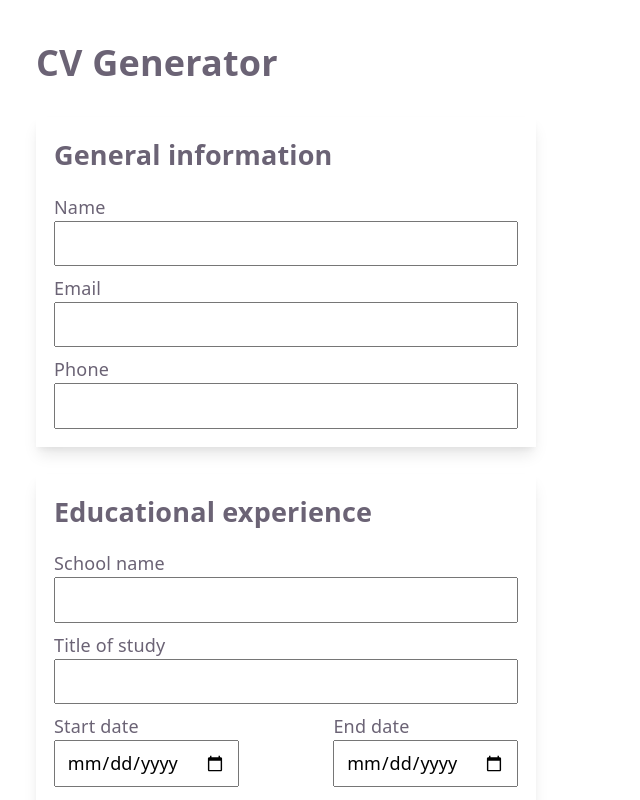
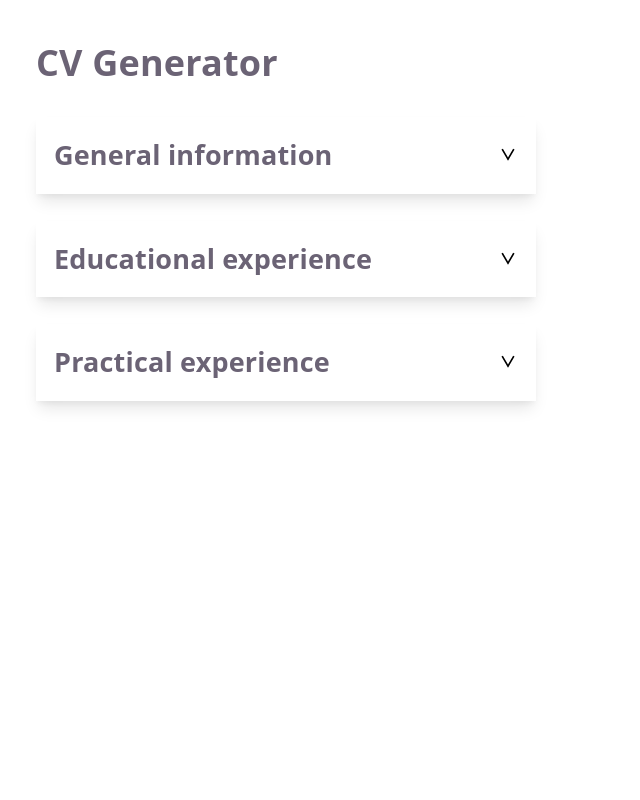
Before and after one commit to MatiasBastarrica/project-cv-application-top, a React (Vite) app: page / in a window 1280 px wide. Shown: the top 800 px of the page, without its empty margins (0-640 px from the left). Built offline with nearby package versions, Linux system fonts and the light colour scheme.

Commit message:
Add the accordion icon to the components

```diff
--- a/src/App.css
+++ b/src/App.css
@@ -1,3 +1,9 @@
+/* ### AUXILIARY CLASSES ### */
+
+.hide {
+  display: none;
+}
+
 /* ### FORM SECTION ### */
 
 .form-section {
@@ -14,6 +20,27 @@
   display: flex;
   flex-direction: column;
   gap: 1rem;
+}
+
+.field-title {
+  display: flex;
+  justify-content: space-between;
+  align-items: center;
+}
+
+.field-title button {
+  border: none;
+  background-color: transparent;
+}
+
+.field-title button:hover {
+  cursor: pointer;
+}
+
+.field-title svg {
+  width: 20px;
+  height: auto;
+  transform: rotate(90deg);
 }
 
 form {
--- a/src/components/EdExp.jsx
+++ b/src/components/EdExp.jsx
@@ -1,8 +1,16 @@
 export function EdExp() {
   return (
     <div className="cv-form-field">
-      <h2>Educational experience</h2>
-      <form action="#">
+      <div className="field-title">
+        <h2>Educational experience</h2>
+        <button type="button">
+          <svg xmlns="http://www.w3.org/2000/svg" viewBox="0 0 24 24">
+            <title>Expand form field</title>
+            <path d="M5.5,4.14L4.5,5.86L15,12L4.5,18.14L5.5,19.86L19,12L5.5,4.14Z" />
+          </svg>
+        </button>
+      </div>
+      <form action="#" className="hide">
         <div>
           <label htmlFor="school-name">School name</label>
           <input type="text" id="school-name" />
--- a/src/components/GralInfo.jsx
+++ b/src/components/GralInfo.jsx
@@ -1,8 +1,16 @@
 export function GralInfo() {
   return (
     <div className="cv-form-field">
-      <h2>General information</h2>
-      <form action="#">
+      <div className="field-title">
+        <h2>General information </h2>
+        <button type="button">
+          <svg xmlns="http://www.w3.org/2000/svg" viewBox="0 0 24 24">
+            <title>Expand form field</title>
+            <path d="M5.5,4.14L4.5,5.86L15,12L4.5,18.14L5.5,19.86L19,12L5.5,4.14Z" />
+          </svg>
+        </button>
+      </div>
+      <form action="#" className="hide">
         <div>
           <label htmlFor="name">Name</label>
           <input type="text" id="name" />
--- a/src/components/PracticalExp.jsx
+++ b/src/components/PracticalExp.jsx
@@ -1,8 +1,16 @@
 export function PracticalExp() {
   return (
     <div className="cv-form-field">
-      <h2>Practical experience</h2>
-      <form action="#">
+      <div className="field-title">
+        <h2>Practical experience</h2>
+        <button type="button">
+          <svg xmlns="http://www.w3.org/2000/svg" viewBox="0 0 24 24">
+            <title>Expand form field</title>
+            <path d="M5.5,4.14L4.5,5.86L15,12L4.5,18.14L5.5,19.86L19,12L5.5,4.14Z" />
+          </svg>
+        </button>
+      </div>
+      <form action="#" className="hide">
         <div>
           <label htmlFor="name">Company name</label>
           <input type="text" id="name" />
```
